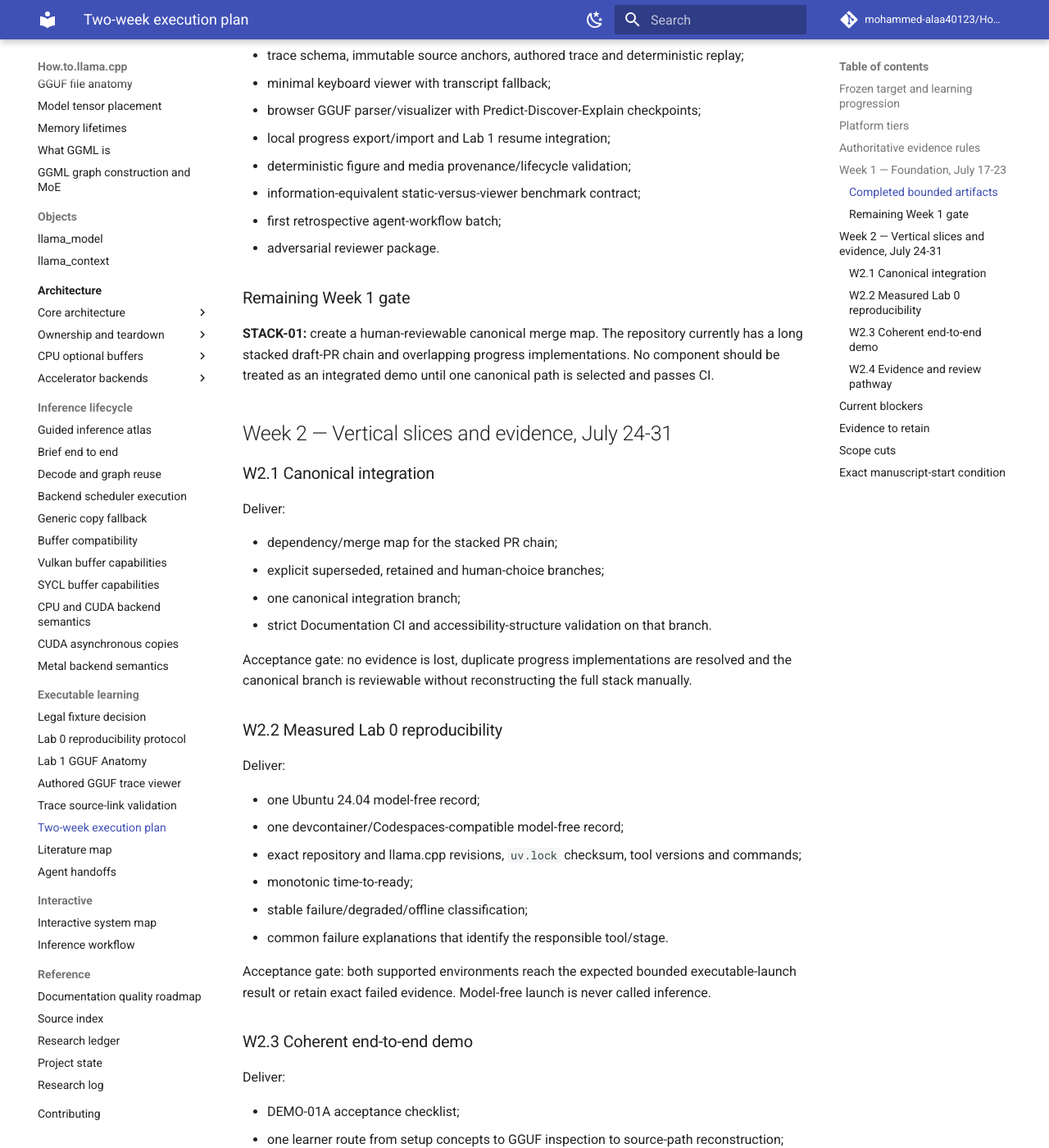
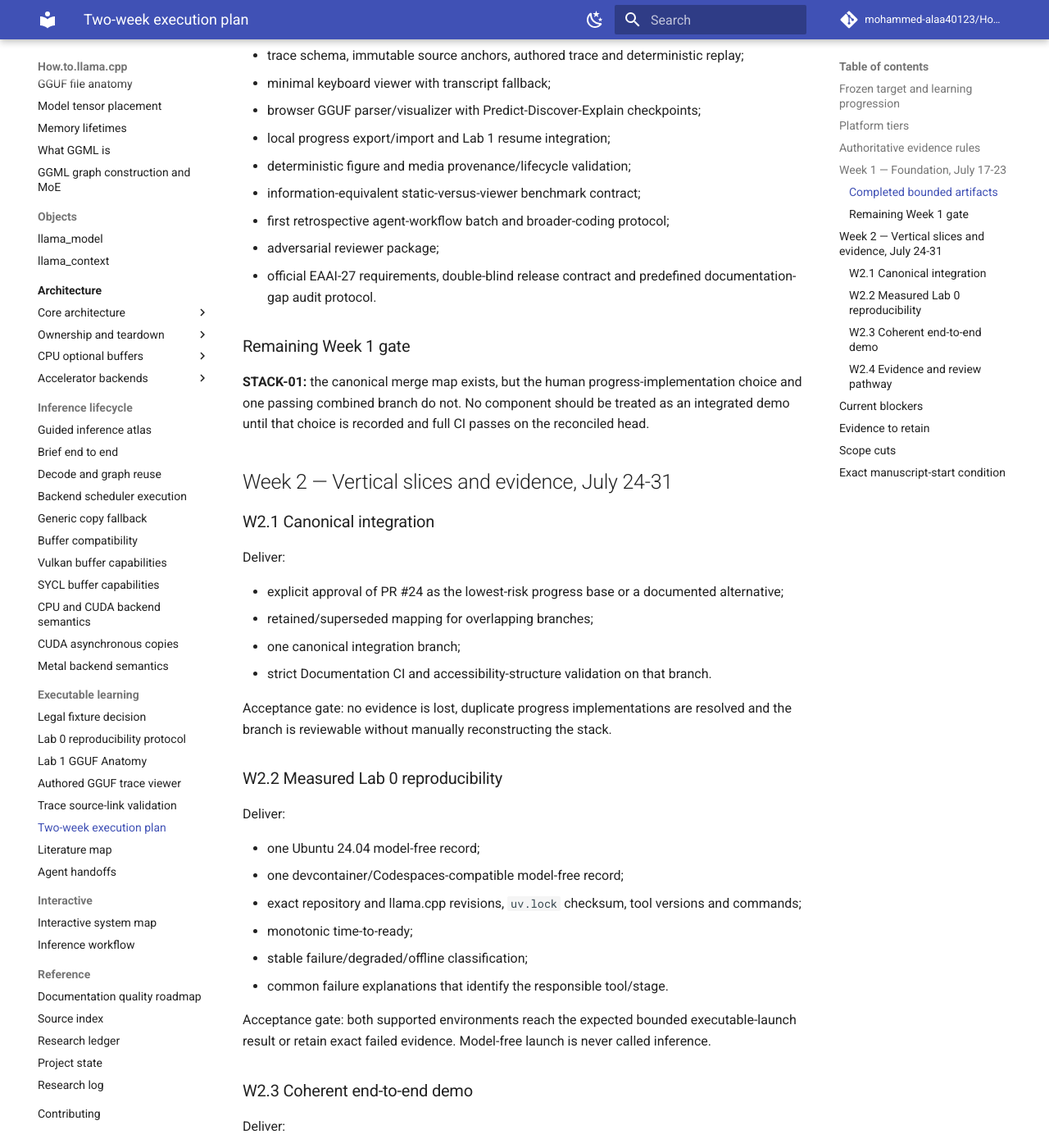
Before and after one commit to mohammed-alaa40123/How.to.llama.cpp, an MkDocs documentation site: the page built from docs/publication/two-week-execution-plan.md, in a window 1280 px wide and 1400 px high, scrolled down 1809 px. Shown: the whole window at 82% size. Built offline with MkDocs 1.6.1 and Material for MkDocs 9.7.7, drawn with Linux system fonts in a browser that asks for light colours; comment, search, counter and statistics services are not loaded; some of the changed text lies outside the part shown.

Commit message:
Refresh two-week execution gates

```diff
--- a/docs/publication/two-week-execution-plan.md
+++ b/docs/publication/two-week-execution-plan.md
@@ -48,12 +48,13 @@ No restricted model weights are redistributed. The core path is model-free; opti
 - local progress export/import and Lab 1 resume integration;
 - deterministic figure and media provenance/lifecycle validation;
 - information-equivalent static-versus-viewer benchmark contract;
-- first retrospective agent-workflow batch;
-- adversarial reviewer package.
+- first retrospective agent-workflow batch and broader-coding protocol;
+- adversarial reviewer package;
+- official EAAI-27 requirements, double-blind release contract and predefined documentation-gap audit protocol.
 
 ### Remaining Week 1 gate
 
-**STACK-01:** create a human-reviewable canonical merge map. The repository currently has a long stacked draft-PR chain and overlapping progress implementations. No component should be treated as an integrated demo until one canonical path is selected and passes CI.
+**STACK-01:** the canonical merge map exists, but the human progress-implementation choice and one passing combined branch do not. No component should be treated as an integrated demo until that choice is recorded and full CI passes on the reconciled head.
 
 ## Week 2 — Vertical slices and evidence, July 24-31
 
@@ -61,12 +62,12 @@ No restricted model weights are redistributed. The core path is model-free; opti
 
 Deliver:
 
-- dependency/merge map for the stacked PR chain;
-- explicit superseded, retained and human-choice branches;
+- explicit approval of PR #24 as the lowest-risk progress base or a documented alternative;
+- retained/superseded mapping for overlapping branches;
 - one canonical integration branch;
 - strict Documentation CI and accessibility-structure validation on that branch.
 
-Acceptance gate: no evidence is lost, duplicate progress implementations are resolved and the canonical branch is reviewable without reconstructing the full stack manually.
+Acceptance gate: no evidence is lost, duplicate progress implementations are resolved and the branch is reviewable without manually reconstructing the stack.
 
 ### W2.2 Measured Lab 0 reproducibility
 
@@ -85,7 +86,7 @@ Acceptance gate: both supported environments reach the expected bounded executab
 
 Deliver:
 
-- DEMO-01A acceptance checklist;
+- execution of the DEMO-01A checklist on the canonical head;
 - one learner route from setup concepts to GGUF inspection to source-path reconstruction;
 - save/export/clear/import/resume demonstration;
 - deterministic figure and media-manifest dry run;
@@ -98,11 +99,12 @@ Acceptance gate: the artifact is a learning progression, not a menu of disconnec
 
 Deliver:
 
-- independent technical review protocol and correction ledger;
-- DATA-01B coding/missing-value rules and broader bounded sample;
+- independent technical review and correction ledger;
+- DATA-01B broader bounded sample under the frozen coding/missing-value rules;
 - approved expert or learner evaluation pathway with ethics determination;
 - frozen baseline tasks retained unchanged until review;
-- official EAAI-27 requirements when published.
+- materialized anonymous release artifact only after canonical integration;
+- documentation audit only with retained results and two independent coders.
 
 Acceptance gate: no recruitment or personal-data collection occurs before approval; implementation contracts are not reported as educational outcomes.
 
@@ -112,7 +114,9 @@ Acceptance gate: no recruitment or personal-data collection occurs before approv
 - an independent llama.cpp/GGML reviewer has not been nominated;
 - overlapping progress PRs require a human canonical-choice decision;
 - learner/expert evaluation and ethics pathways are not approved;
-- no official EAAI-27 call has been verified.
+- no independent DATA-01B coder or approved study window exists;
+- no independent documentation-audit coder exists;
+- the double-blind plan exists, but no anonymous bundle or human approvals exist.
 
 ## Evidence to retain
 
@@ -124,4 +128,4 @@ The July demo excludes authenticated synchronization, mandatory paid media, broa
 
 ## Exact manuscript-start condition
 
-The Paper Integrator remains disabled until the canonical integrated demo, measured local/container Lab 0 evidence, broader audited retrospective dataset, completed fair baseline, independent correctness review, approved and completed evaluation, resolved fatal reviewer risks and current official EAAI requirements are all evidenced.
+The Paper Integrator remains disabled until the canonical integrated demo, measured local/container Lab 0 evidence, broader audited retrospective dataset, completed fair baseline, independent correctness review, approved and completed evaluation, resolved fatal reviewer risks, verified official EAAI requirements and a reviewed double-blind artifact are all evidenced.
```
Also changed, not shown: other parts of docs/publication/two-week-execution-plan.md (+1 -1 lines).
